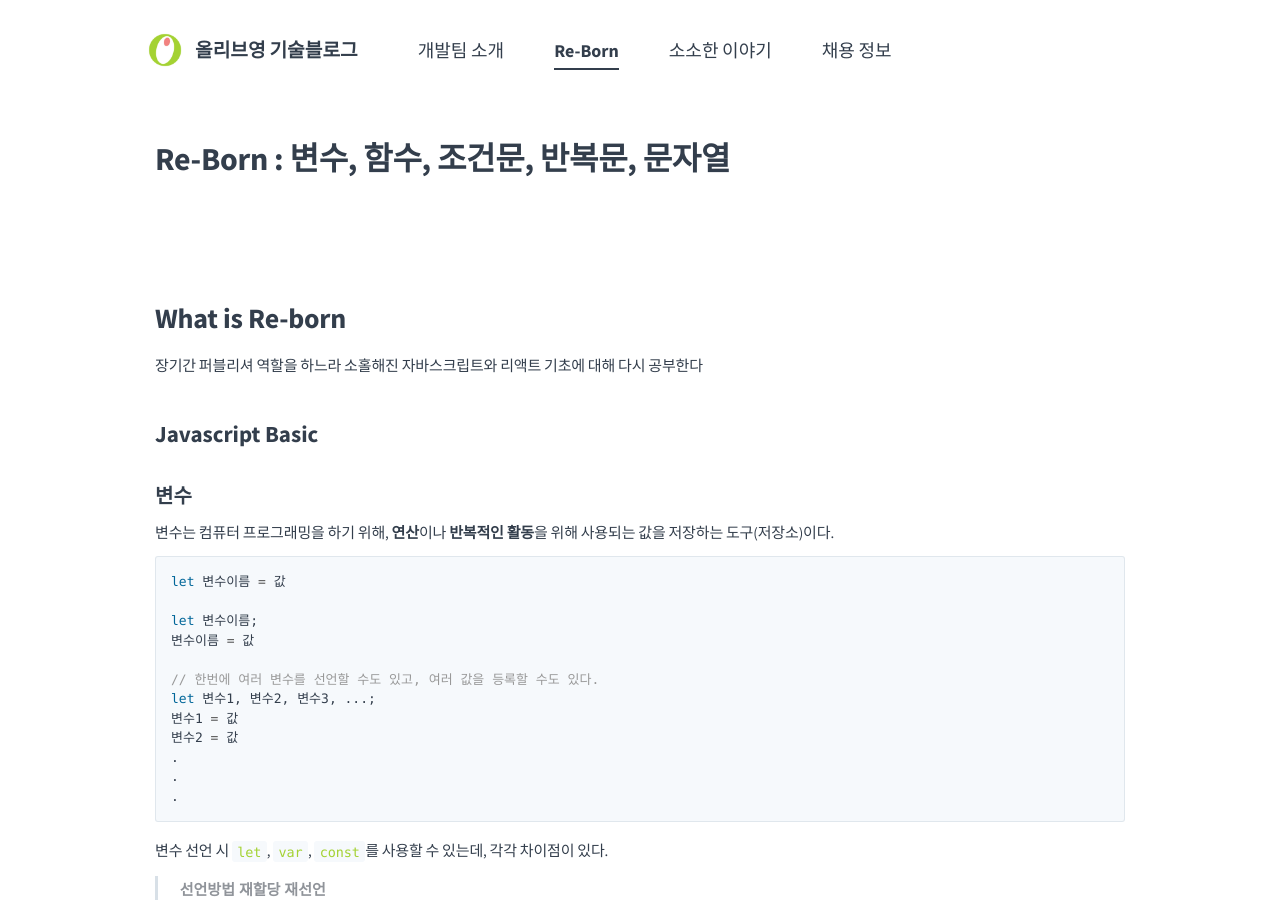
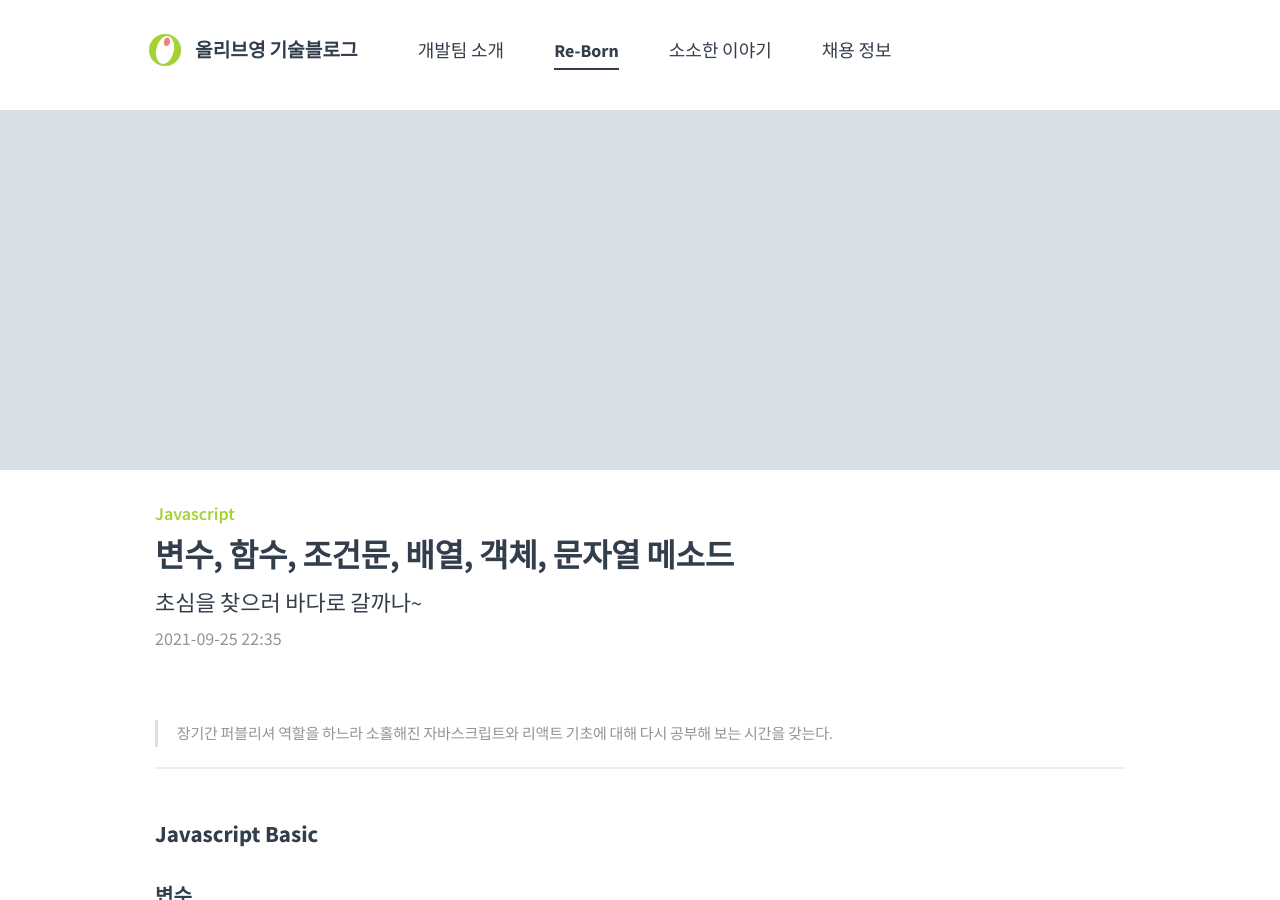
Before and after one commit to devSeeyoon/devseeyoon.github.io, a Jekyll site: the page built from re-born/2109251200/index.md, in a window 1280 px wide and 900 px high. Built offline with Jekyll 4.4.1, drawn with Linux system fonts in a browser that asks for light colours; comment, search, counter and statistics services are not loaded; some of the changed text lies outside the part shown.

Commit message:
신규 포스팅 테스트

```diff
--- a/_data/members.yml
+++ b/_data/members.yml
@@ -152,3 +152,9 @@
   name : 무집사
   comment : 안녕하세요! 산책이 본업인 개발자입니다.
   group : backend
+
+- id : 000000
+  emoji : 🎵
+  name : 성시윤
+  comment : 프론트+퍼블리셔를 꿈꾸는 무럭무럭 자라나는 새싹입니다🌱
+  group : leader
--- a/re-born/2021-09-25-RB1.md
+++ b/re-born/2109251200/index.md
@@ -1,12 +1,18 @@
 ---
 layout: post
-title: "Re-Born : 변수, 함수, 조건문, 반복문, 문자열"
+type: tech
+date: 2021-09-25 22:35
+category: Javascript
+title: 변수, 함수, 조건문, 배열, 객체, 문자열 메소드
+subtitle: 초심을 찾으러 바다로 갈까나~
+writer: 000000
+post-header: true
+hash-tag: [Javascript, 변수, 함수, 조건문, 배열, 객체, 문자열, 메소드]
 ---
+>장기간 퍼블리셔 역할을 하느라 소홀해진 자바스크립트와 리액트 기초에 대해 다시 공부해 보는 시간을 갖는다.
 
 
-# What is Re-born
-장기간 퍼블리셔 역할을 하느라 소홀해진 자바스크립트와 리액트 기초에 대해 다시 공부한다
-
+---
 
 ## Javascript Basic
 
```
